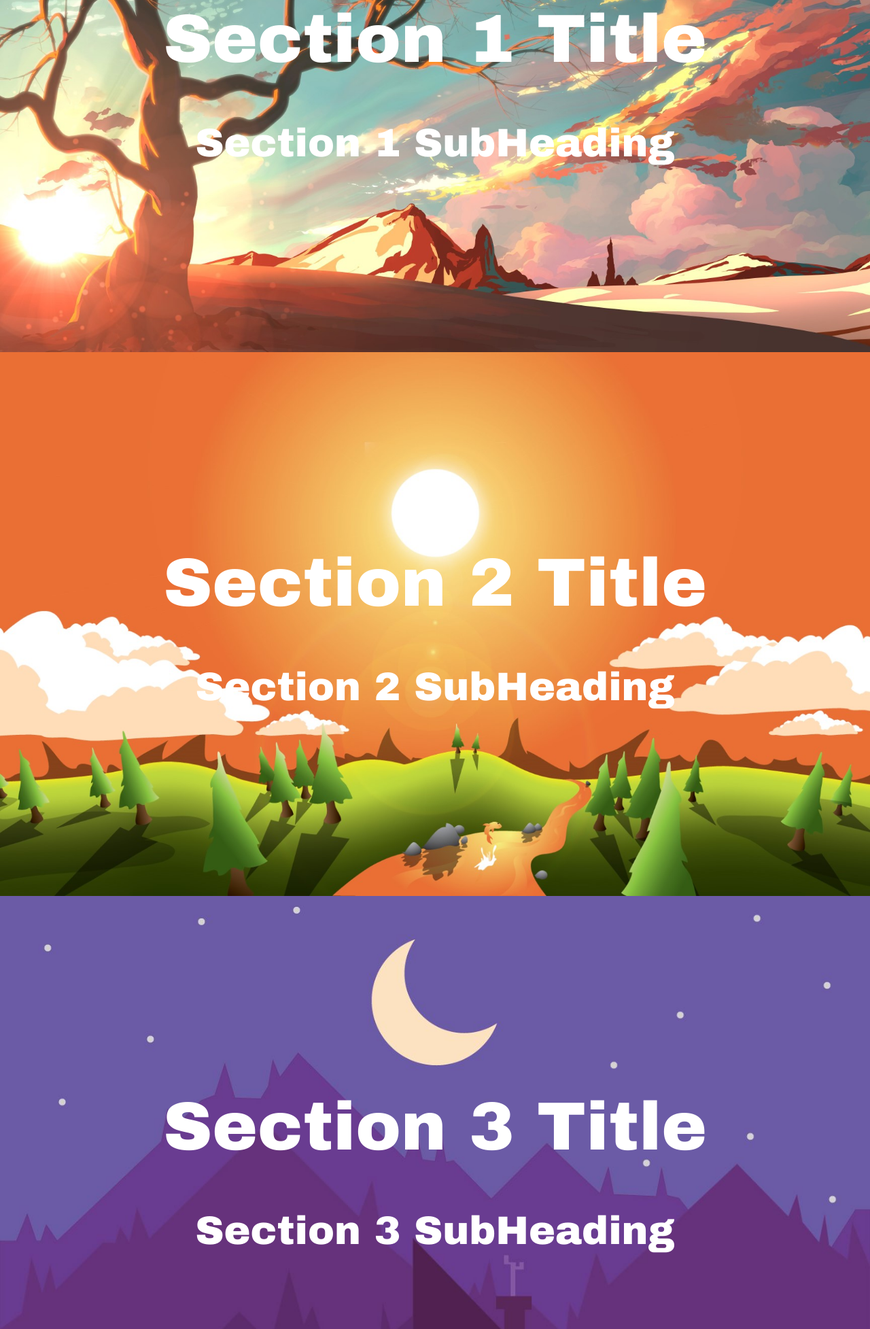
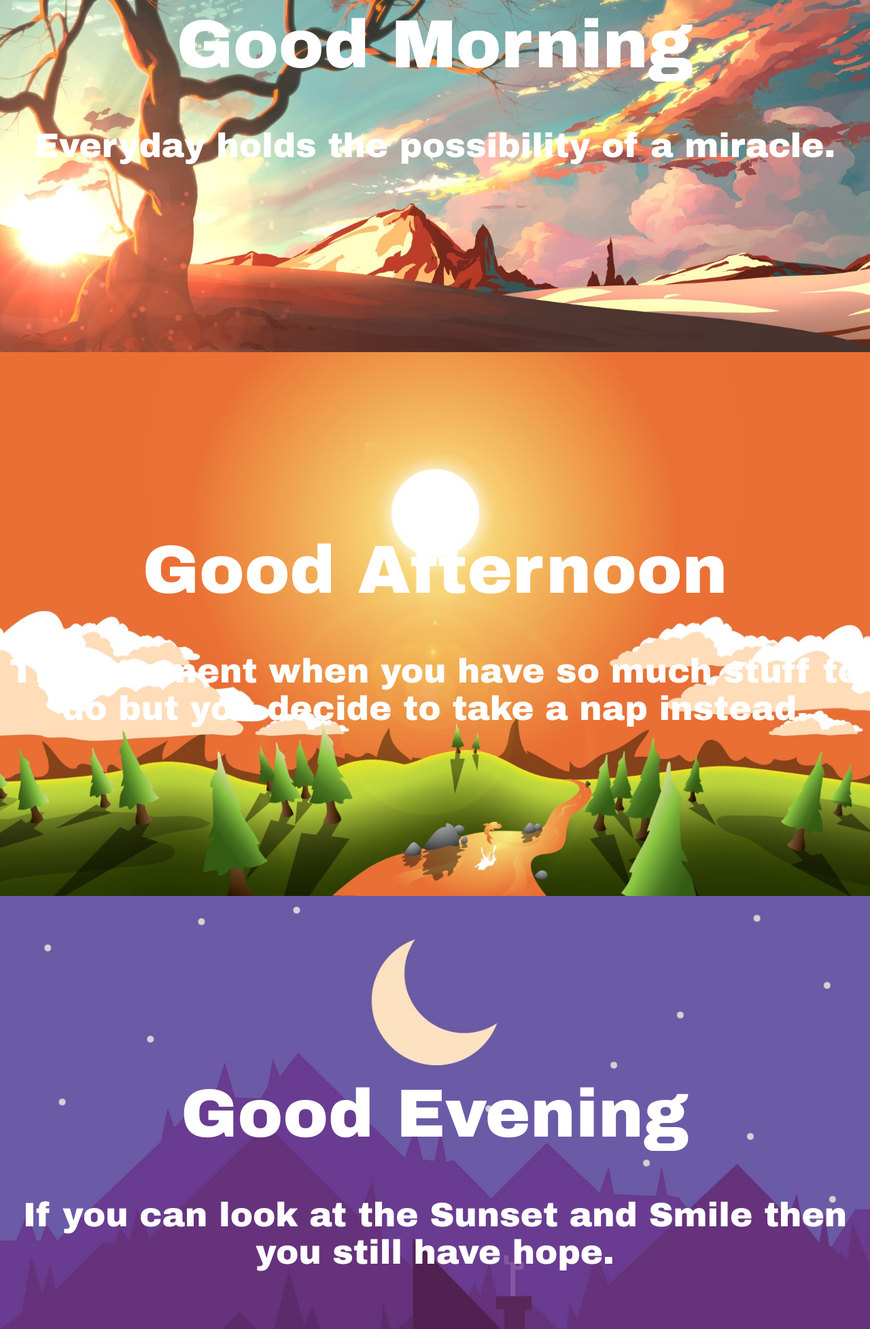
Before and after one commit to fahidnasir/css-parallax-effect, a plain HTML site: page index.html in a window 1280 px wide. Shown: the part 282-2237 px from the top of the page at 68% size. Drawn offline with Linux system fonts and the light colour scheme.

Commit message:
Updated: README with T.O.C. Updated: Homepage text. Updated: High res. Gif Image.

```diff
--- a/index.html
+++ b/index.html
@@ -1,34 +1,36 @@
 <!DOCTYPE html>
 <html lang="en">
-
 	<head>
-	<meta charset="UTF-8">
-	<meta name="viewport" content="width=device-width, initial-scale=1.0">
-	<meta http-equiv="X-UA-Compatible" content="ie=edge">
+		<meta charset="UTF-8" />
+		<meta name="viewport" content="width=device-width, initial-scale=1.0" />
+		<meta http-equiv="X-UA-Compatible" content="ie=edge" />
 		<title>CSS Parallax effect</title>
-	<link rel="stylesheet" href="site.css">
+		<link rel="stylesheet" href="site.css" />
 	</head>
 
 	<body>
 		<div class="fixed-bg section1">
 			<div class="body">
-			<h1>Section 1 Title</h1>
-			<h3>Section 1 SubHeading</h3>
+				<h1>Good Morning</h1>
+				<p>Everyday holds the possibility of a miracle.</->
 			</div>
 		</div>
 		<div class="fixed-bg section2">
 			<div class="body">
-			<h1>Section 2 Title</h1>
-			<h3>Section 2 SubHeading</h3>
+				<h1>Good Afternoon</h1>
+				<p>
+					That moment when you have so much stuff to do but you decide to take a
+					nap instead.
+				</p>
 			</div>
 		</div>
 		<div class="fixed-bg section3">
 			<div class="body">
-			<h1>Section 3 Title</h1>
-			<h3>Section 3 SubHeading</h3>
+				<h1>Good Evening</h1>
+				<p>
+					If you can look at the Sunset and Smile then you still have hope.
+				</p>
 			</div>
 		</div>
-
 	</body>
-
 </html>
```
Also changed, not shown: 2 other files. Lines whose indentation alone changed are shown as unchanged.
